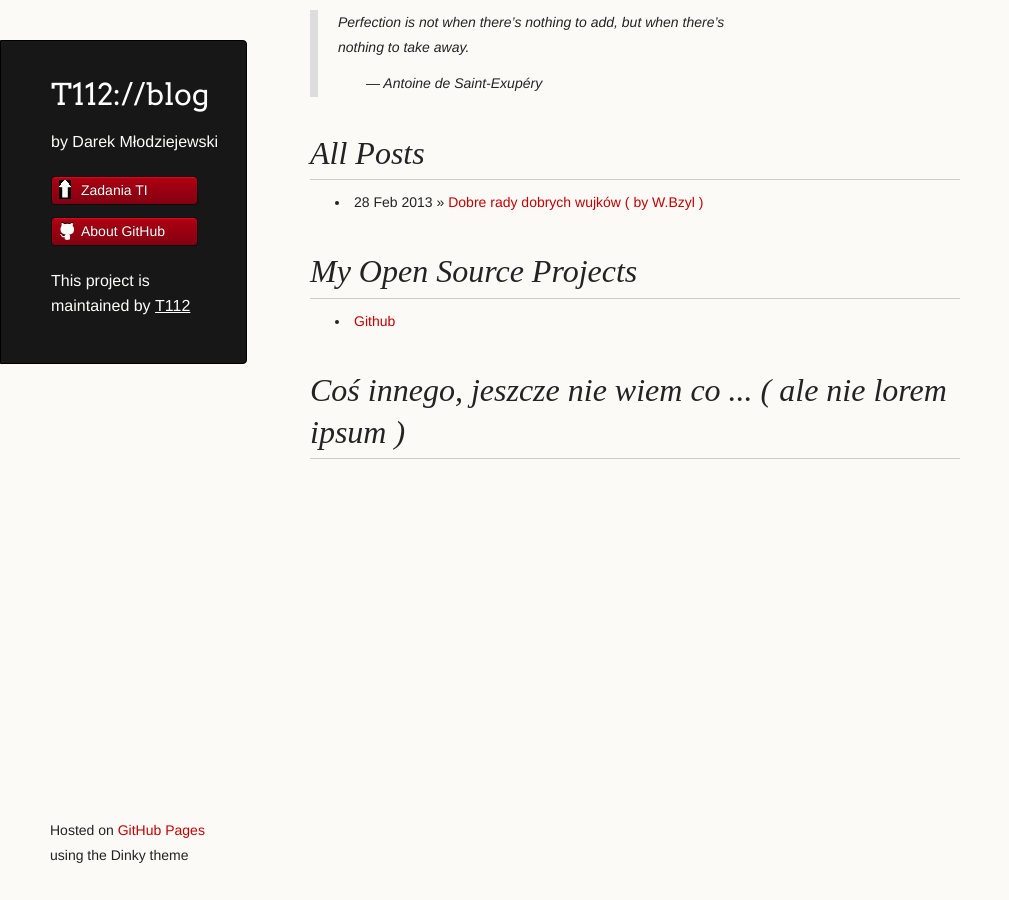
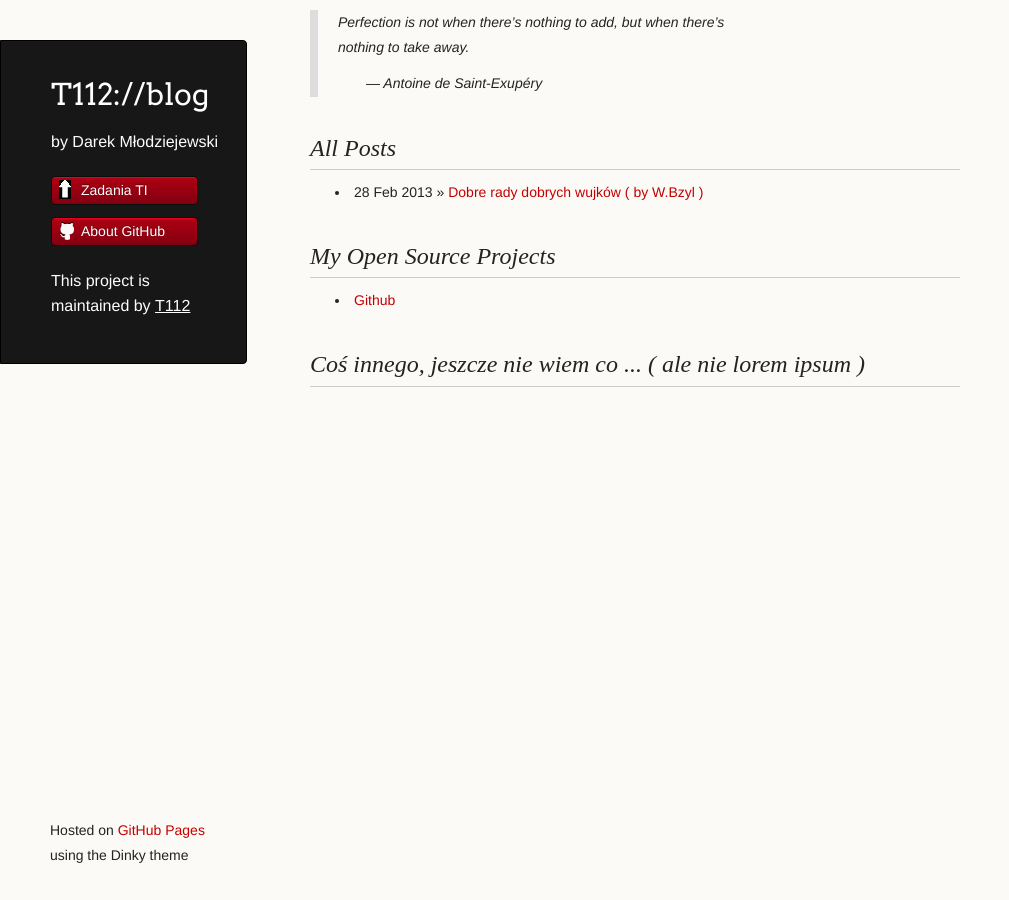
Before and after one commit to tangram112/t112blog, a Jekyll site: the page built from index.html, in a window 1280 px wide. Shown: the whole page, without its empty margins (0-1009 px from the left). Built offline with Jekyll 4.4.1, drawn with Linux system fonts in a browser that asks for light colours; Markdown is read by kramdown in place of the engine named in the settings.

Commit message:
Update index.html

```diff
--- a/index.html
+++ b/index.html
@@ -2,7 +2,7 @@
 layout: index
 title: "T112://blog"
 ---
-<h3 style="font-family:'RuzickaFreehandW01-Roma'; font-size: 32px; font-style: italic;">All Posts</h3>
+<h3 style="font-family:'RuzickaFreehandW01-Roma'; font-size: 24px; font-style: italic;">All Posts</h3>
 <ul class="posts">
   {% for post in site.posts %}
     <li><span>{{ post.date | date_to_string }}</span> &raquo; <a href="{{ post.url }}">{{ post.title }}</a>
@@ -10,10 +10,10 @@ title: "T112://blog"
 </ul>
 
 <!--<h3>My Open Source Projects</h3>-->
-<h3 style="font-family:'RuzickaFreehandW01-Roma'; font-size: 32px; font-style: italic;">My Open Source Projects</h3>
+<h3 style="font-family:'RuzickaFreehandW01-Roma'; font-size: 24px; font-style: italic;">My Open Source Projects</h3>
 <ul class="posts">
   <li><a href="http://github.com/tangram112/">Github</a>
 </ul>
 
 <!--<h3>Coś innego, jeszcze nie wiem co ... ( ale nie <i>lorem ipsum</i> )</h3>-->
-<h3 style="font-family:'RuzickaFreehandW01-Roma'; font-size: 32px; font-style: italic;">Coś innego, jeszcze nie wiem co ... ( ale nie <i>lorem ipsum</i> )</h3>
+<h3 style="font-family:'RuzickaFreehandW01-Roma'; font-size: 24px; font-style: italic;">Coś innego, jeszcze nie wiem co ... ( ale nie <i>lorem ipsum</i> )</h3>
```
